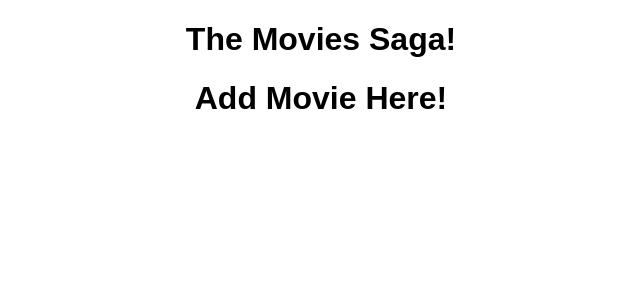
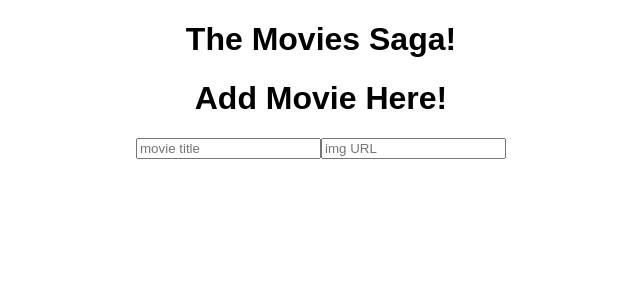
Before and after one commit to jgoth23/weekend-movie-sagas, a React (Create React App) app: page /#/addmovie in a window 1280 px wide. Shown: the top 300 px of the page, without its empty margins (319-959 px from the left). Built offline with nearby package versions, Linux system fonts and the light colour scheme.

Commit message:
updated readme

```diff
--- a/src/components/AddMovie/AddMovie.jsx
+++ b/src/components/AddMovie/AddMovie.jsx
@@ -2,6 +2,10 @@ const AddMovie = () => {
   return (
     <div>
       <h1>Add Movie Here!</h1>
+      <form>
+      <input type='text' placeholder="movie title" />
+      <input type='text' placeholder="img URL" />
+      </form>
     </div>
   )
 }
```
Also changed, not shown: 1 other file (tests, documents, lock files or other folders).
